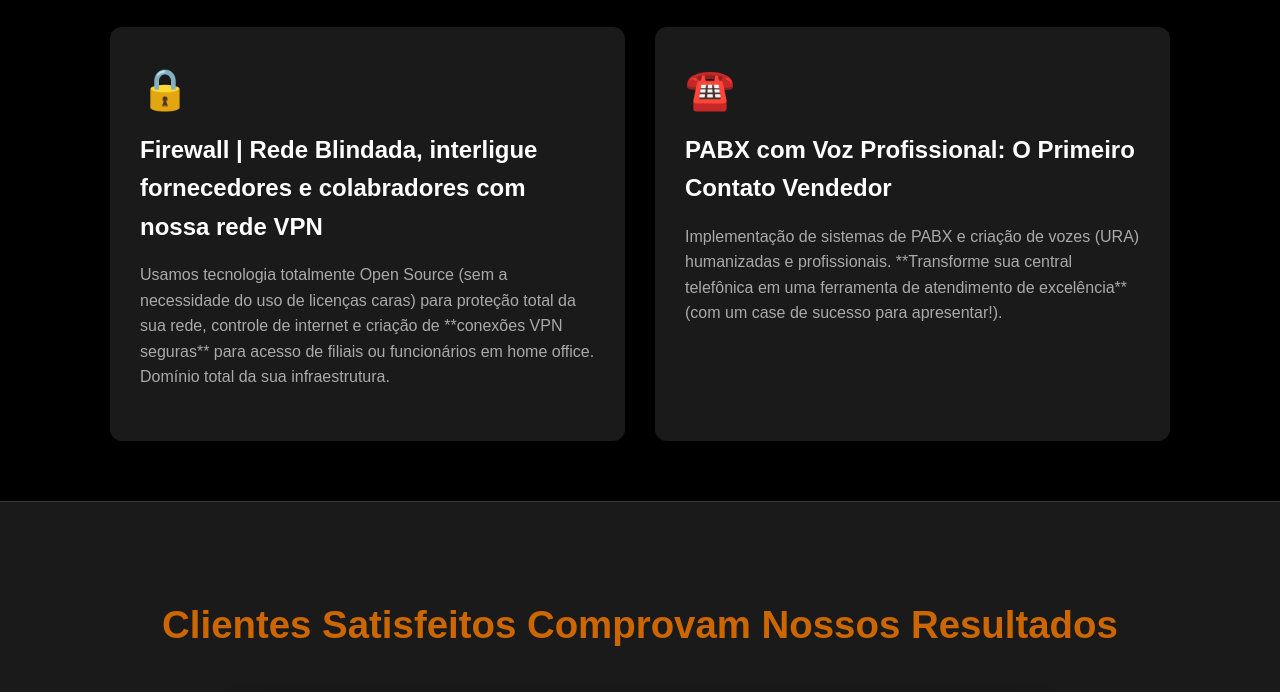
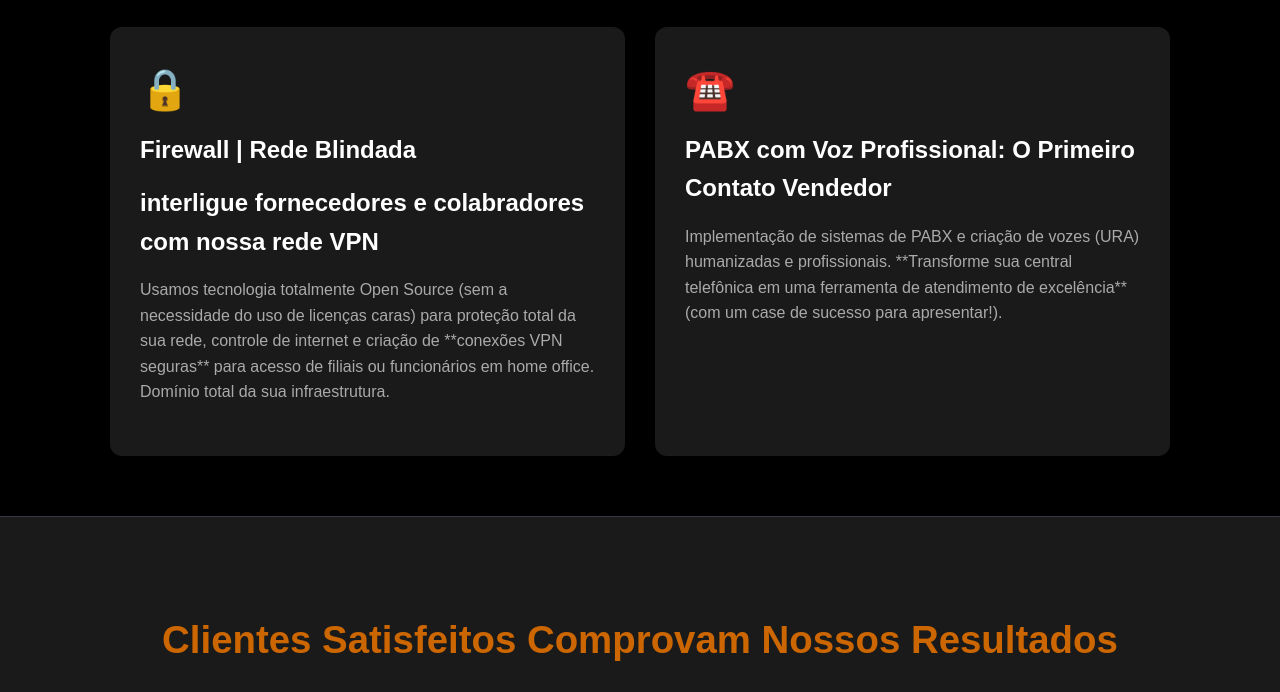
Before and after one commit to arandu-code/website, a plain HTML site: page index.html in a window 1280 px wide. Shown: the part 1622-2314 px from the top of the page. Drawn offline with Linux system fonts and the light colour scheme.

Commit message:
titulo site e texto sobre firewall atualizados

```diff
--- a/index.html
+++ b/index.html
@@ -3,7 +3,7 @@
 <head>
     <meta charset="UTF-8">
     <meta name="viewport" content="width=device-width, initial-scale=1.0">
-    <title>ARANDU - TI aplicada sem complicação para alavancar o seu Negócio</title>
+    <title>ARANDU - TI Descomplicada</title>
 
     <link rel="stylesheet" href="./style.css">
 
@@ -69,7 +69,8 @@
 
                 <div class="service-item">
                     <span class="icon" role="img" aria-label="Cadeado e Firewall">🔒</span>
-                    <h3>Firewall | Rede Blindada, interligue fornecedores e colabradores com nossa rede VPN</h3>
+                    <h3>Firewall | Rede Blindada</h3>
+                    <h3>interligue fornecedores e colabradores com nossa rede VPN</h3>
                     <p>Usamos tecnologia totalmente Open Source (sem a necessidade do uso de licenças caras) para proteção total da sua rede, controle de internet e criação de **conexões VPN seguras** para acesso de filiais ou funcionários em home office. Domínio total da sua infraestrutura.</p>
                 </div>
 
```
